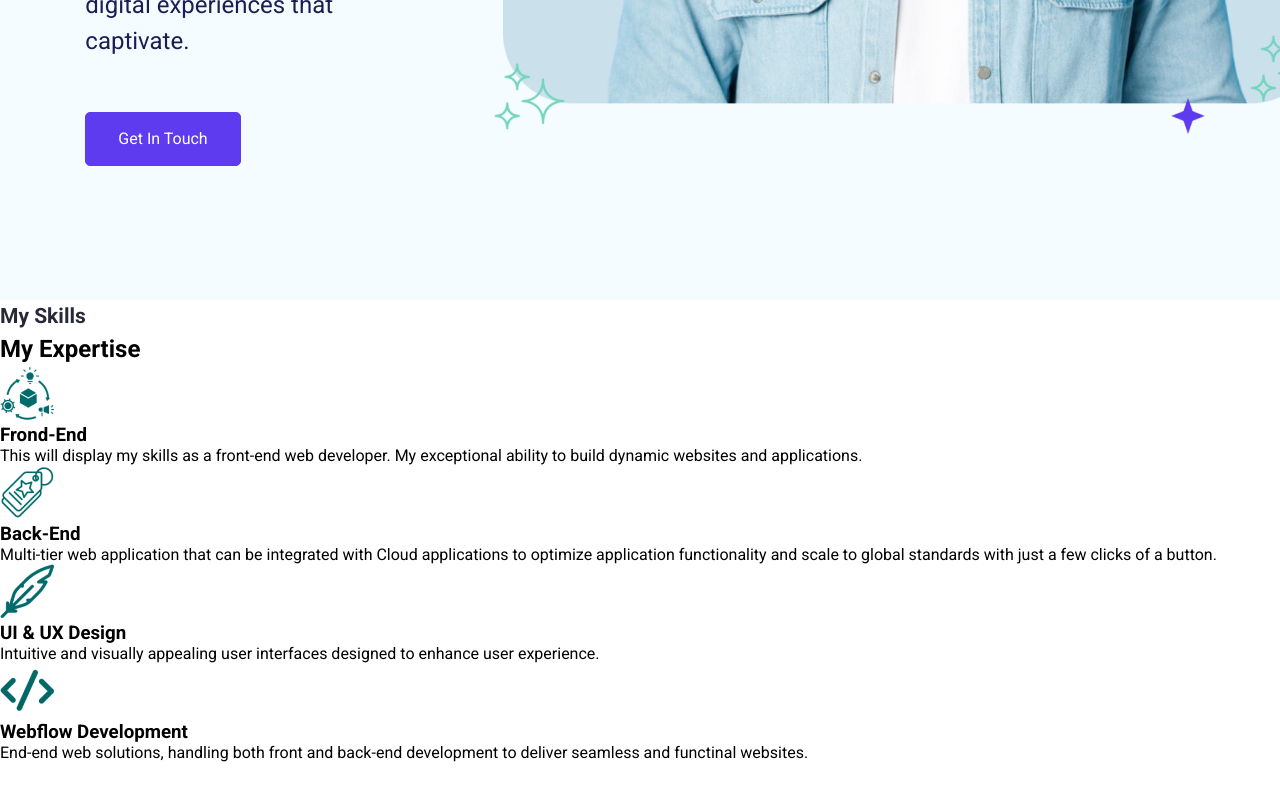
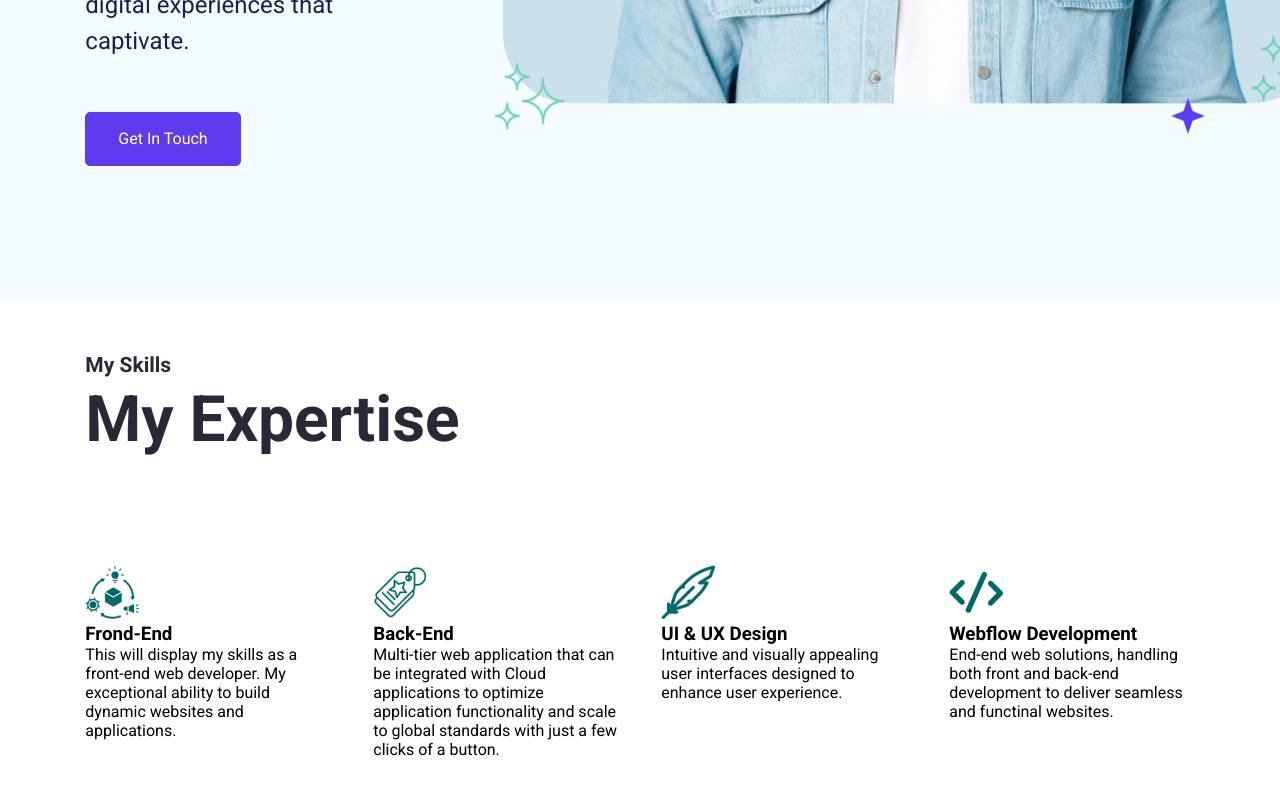
Before and after one commit to mathebulansuku/react-js-personal-portfolio, a React (Create React App) app: page / in a window 1280 px wide. Shown: the part 761-1561 px from the top of the page. Before the commit the page ends 1523 px from the top, so only its background shows below. Built offline with nearby package versions, Linux system fonts and the light colour scheme.

Commit message:
update skills styling css

```diff
--- a/src/App.css
+++ b/src/App.css
@@ -261,3 +261,29 @@ h2 {
 }
 
 /* Hero Section ENDS */
+
+/* Skills section styling*/
+
+.skills-section {
+  display: flex;
+  padding: 49.33px 85.33px;
+  flex-direction: column;
+  justify-content: center;
+  align-items: flex-start;
+  gap: 106.667px;
+}
+
+.skills-section-heading {
+  color: var(--heading-color);
+  font-size: 64px;
+  font-weight: 700;
+  line-height: 77px;
+}
+
+.skills-section-container {
+  display: grid;
+  justify-content: center;
+  align-items: flex-start;
+  gap: 42.6px;
+  grid-template-columns: repeat(4, 1fr);
+}
```
